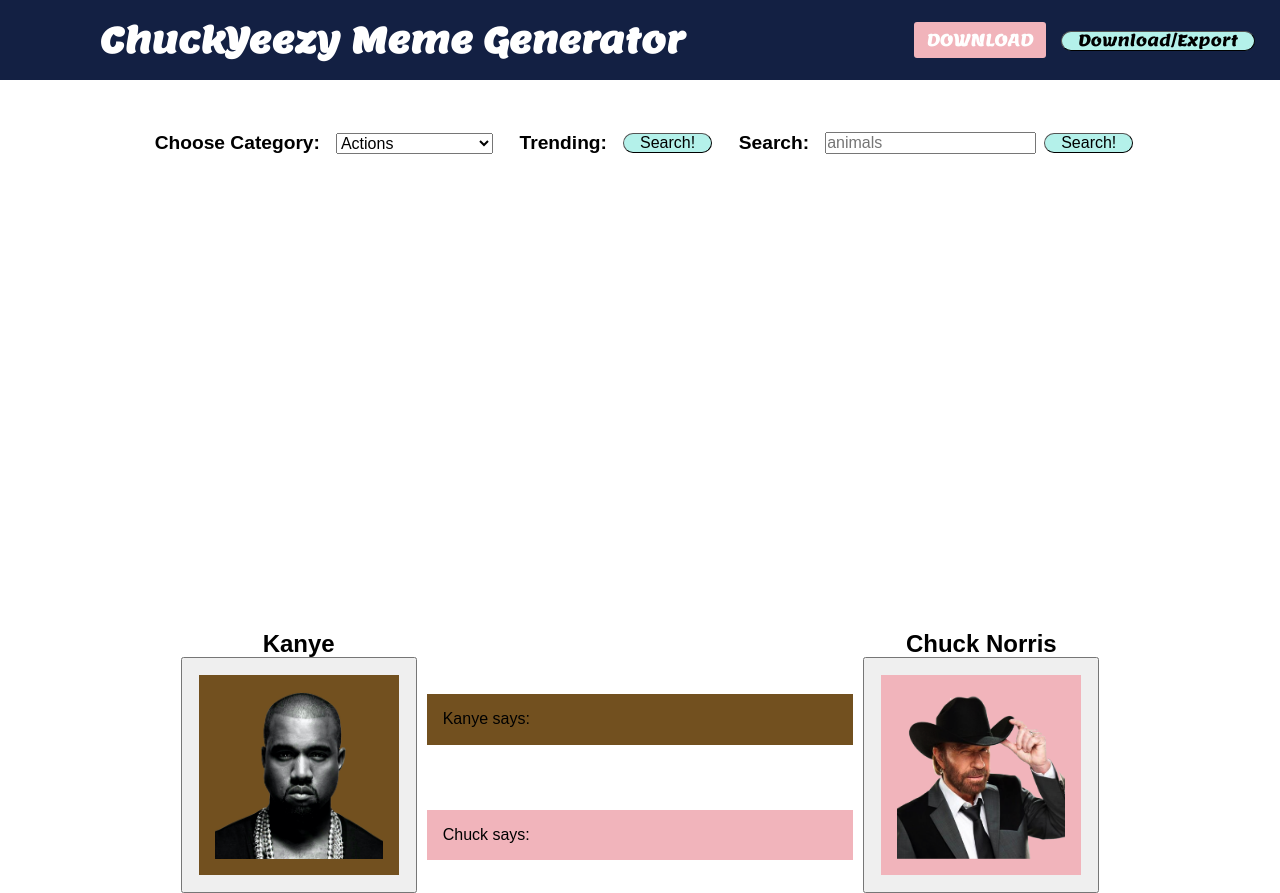
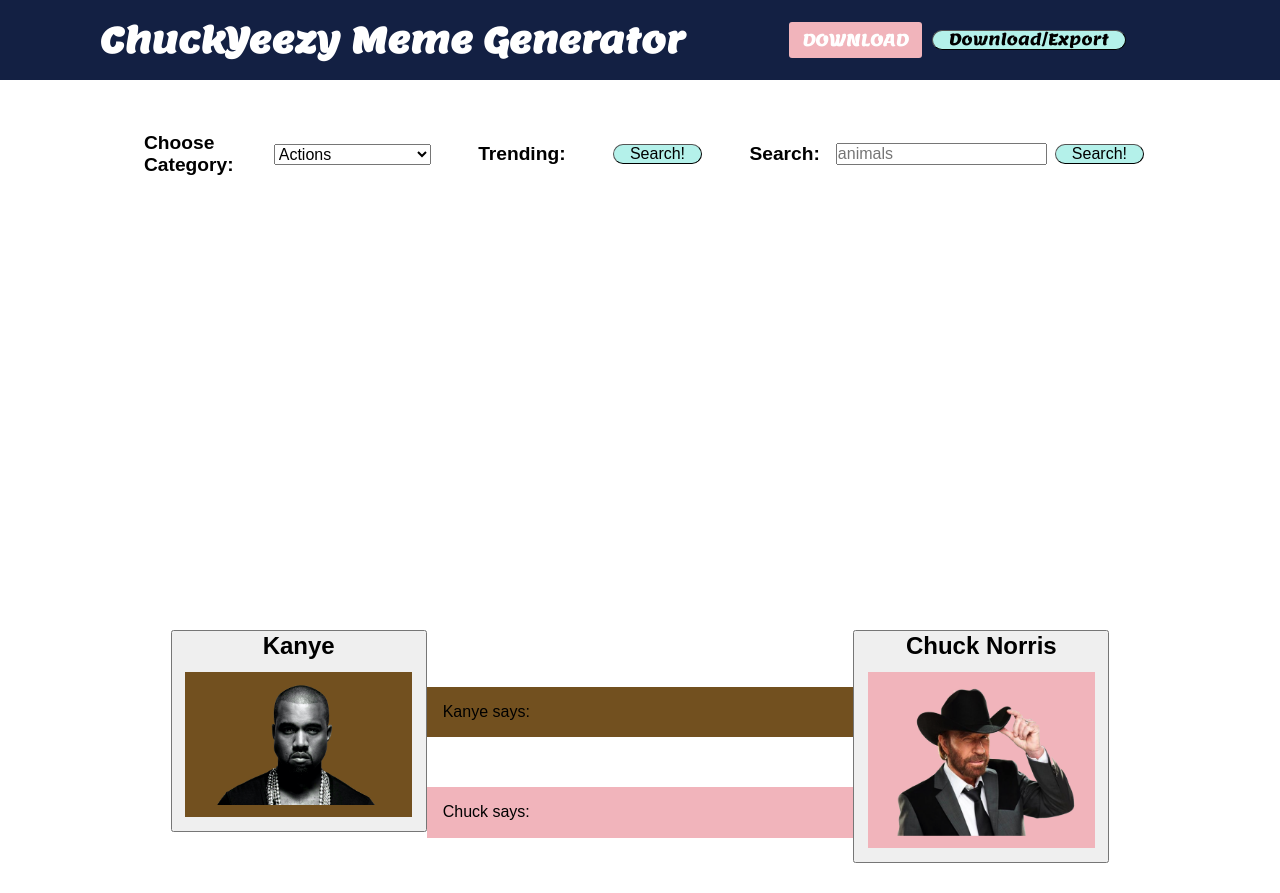
Before and after one commit to JessicaDubina/ChuckYe-Meme-Generator, a plain HTML site: page index.html in a window 1280 px wide. After the commit the page ends 863 px from the top, so only its background shows below. Drawn offline with nearby package versions, Linux system fonts and the light colour scheme.

Commit message:
fix header and nav bar container

```diff
--- a/assets/css/style.css
+++ b/assets/css/style.css
@@ -6,18 +6,6 @@
   --light-teal-color: #B4F1EA;
   --brown-color: #72501F;
   --border-radius: 15px;
-}
-
-.lemon-regular {
-  font-family: "Lemon", serif;
-  font-weight: 400;
-  font-style: normal;
-}
-
-.shadows-into light-regular {
-  font-family: "Shadows Into Light", cursive;
-  font-weight: 400;
-  font-style: normal;
 }
 
 *{
@@ -32,7 +20,14 @@
   font-family: "Lemon";
 }
 
+header {
+  background-color: var(--dark-blue-color);
+  overflow: hidden;
+}
+
 nav{
+  display: inline-flex;
+  flex-wrap: nowrap;
   background: var(--dark-blue-color);
   height: 80px;
   width: 100%;
@@ -47,8 +42,10 @@
 }
 
 nav ul{
-  float: right;
-  margin-right: 20px;
+  display: flex;
+  justify-content: right;
+  margin-right: 5%;
+  background: var(--dark-blue-color);
 }
 
 nav ul li{
@@ -71,6 +68,7 @@
   transition: .5s;
 }
 
+
 #gif-holder {
   margin: 2% 10%;
   min-height: 30rem;
@@ -82,7 +80,7 @@
   align-items: center;
   justify-content: space-evenly;
   height: auto;
-  width: auto;
+  width: 100%;
 }
 
 #gif-holder img {
@@ -120,8 +118,6 @@
   position: absolute;
   justify-content: center;
   margin-top: 27rem;
-  padding-left: 15rem;
-  padding-right: 15rem;
   font-size: large;
   color: var(--cream-color);
 }
@@ -139,15 +135,17 @@
 }
 
 .bottom-section .figure img {
-  height: 200px;
-  width: 200px;
+  height: 90%;
+  width: 90%;
   object-fit: cover;
-  margin: 1rem;
-  padding: 1rem;
+  margin: 5%;
+  padding: 5%;
 }
 
 #kanye img {
+  display: flex;
   background-color: var(--brown-color);
+  justify-content: center;
 }
 
 #chuck img {
--- a/index.html
+++ b/index.html
@@ -3,9 +3,7 @@
 <head>
     <meta charset="UTF-8">
     <meta name="viewport" content="width=device-width, initial-scale=1.0">
-    <link rel="stylesheet" href="https://cdn.jsdelivr.net/npm/purecss@3.0.0/build/base-min.css">
     <link rel="stylesheet" href="https://cdn.jsdelivr.net/npm/purecss@3.0.0/build/pure-min.css" integrity="sha384-X38yfunGUhNzHpBaEBsWLO+A0HDYOQi8ufWDkZ0k9e0eXz/tH3II7uKZ9msv++Ls" crossorigin="anonymous">
-    <link rel="stylesheet" href="https://cdn.jsdelivr.net/npm/purecss@3.0.0/build/grids-responsive-min.css" />
     <link rel="preconnect" href="https://fonts.googleapis.com">
     <link rel="preconnect" href="https://fonts.gstatic.com" crossorigin>
     <link href="https://fonts.googleapis.com/css2?family=Lemon&family=Shadows+Into+Light&display=swap" rel="stylesheet">
@@ -13,18 +11,22 @@
     <title>Document</title>
 </head>
 <body>
-    <nav class="pure-u-1">
+    <!-- <nav class="pure-u-1 pure-u-md-1 pure-u-sm-1"> -->
+    <header>
+        <nav>
         <label class="logo">ChuckYeezy Meme Generator</label>
         <ul>
             <li><a class="active" href="#">Download</a></li>
             <li><button class="download-button custom-button">Download/Export</button></li>
         </ul>
     </nav>
-    <section class="top-section pure-g">
+    </header>
+    <section class="pure-g">
+    <!-- <section class="top-section pure-g">   -->
         <div class="content pure-u-1">
-            <h2 class="pure-u-1"></h2>
-            <p id="selected-quote" class="pure-u-1"></p>
+            <div class="pure-u-1"></div>
             <div id="gif-holder">
+                <p id="selected-quote" class="pure-u-1"></p>
             </div>
         </div>
     </section>
@@ -32,8 +34,9 @@
     <!--elements for each meme option-->
     <section class="bottom-section pure-g">
         <div id="kanye" class="pure-u-1-5 figure">
-            <h3>Kanye</h3>
+
             <button id="kanye-select">
+                <h3>Kanye</h3>
                 <img class="pure-img" src="./assets/images/kanye-west-transparent.png" alt="image of Kanye West">
             </button>
         </div>
@@ -46,8 +49,9 @@
             </p>
         </div>
         <div id="chuck" class="pure-u-1-5 figure">
-            <h3>Chuck Norris</h3>
+
             <button id="chuck-select">
+                <h3>Chuck Norris</h3>
                 <img class="pure-img" src="./assets/images/chuck-norris-transparent-background.png" alt="image of Chuck Norris">
             </button>
         </div>
```
